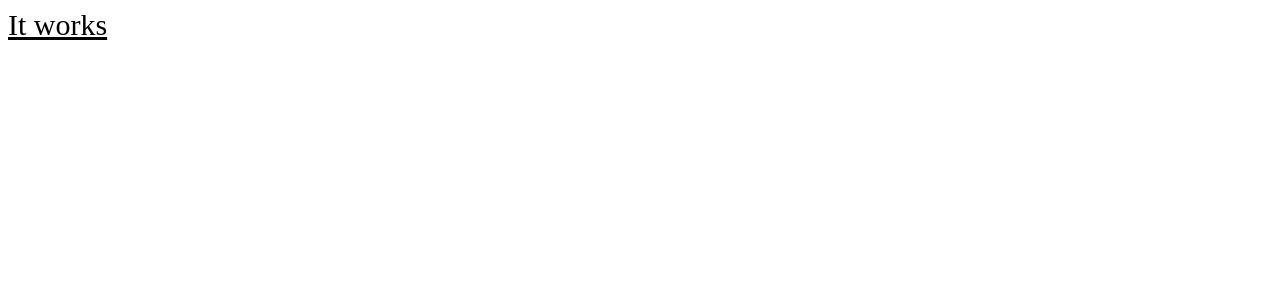
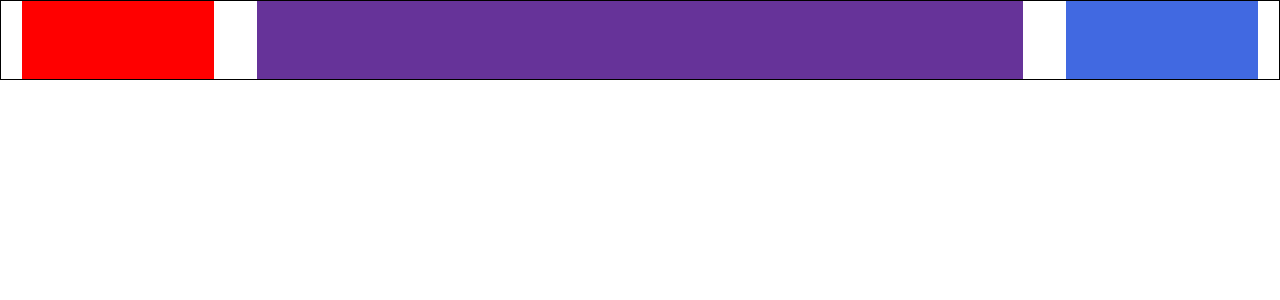
Before and after one commit to darishodzic/ItCamp-Frontend, a React (Create React App) app: page / in a window 1280 px wide. Shown: the top 300 px of the page. Built offline with nearby package versions, Linux system fonts and the light colour scheme.

Commit message:
added app scss and started nav component

```diff
--- a/src/App.js
+++ b/src/App.js
@@ -1,9 +1,11 @@
+import Navigation from "./components/Navigation/index";
 import Ping from "./components/Ping";
-
+import classes from "./App.module.scss";
 function App() {
   return (
     <div>
-      <Ping />
+      <Navigation />
+      {/* <Ping /> */}
     </div>
   );
 }
--- /dev/null
+++ b/src/App.module.scss
@@ -0,0 +1,7 @@
+@import "./components/mainStyle/style";
+
+* {
+  margin: 0;
+  padding: 0;
+  box-sizing: border-box;
+}
--- /dev/null
+++ b/src/components/Navigation/index.jsx
@@ -0,0 +1,12 @@
+import React from "react";
+import classes from "./style.module.scss";
+const Navigation = () => {
+  return (
+    <nav>
+      <div className={classes.logo}></div>
+      <div className={classes.searchBar}></div>
+      <div className={classes.icon}></div>
+    </nav>
+  );
+};
+export default Navigation;
--- /dev/null
+++ b/src/components/Navigation/style.module.scss
@@ -0,0 +1,30 @@
+@import "../mainStyle/style";
+
+nav {
+  width: 100vw;
+  height: 10vh;
+  background-color: $white;
+  position: fixed;
+  top: 0;
+  border: 1px solid black;
+  display: flex;
+  justify-content: space-around;
+}
+
+.logo {
+  width: 15%;
+  height: 100%;
+  background-color: red;
+}
+
+.searchBar {
+  width: 60%;
+  height: 100%;
+  background-color: rebeccapurple;
+}
+
+.icon {
+  width: 15%;
+  height: 100%;
+  background-color: royalblue;
+}
```
